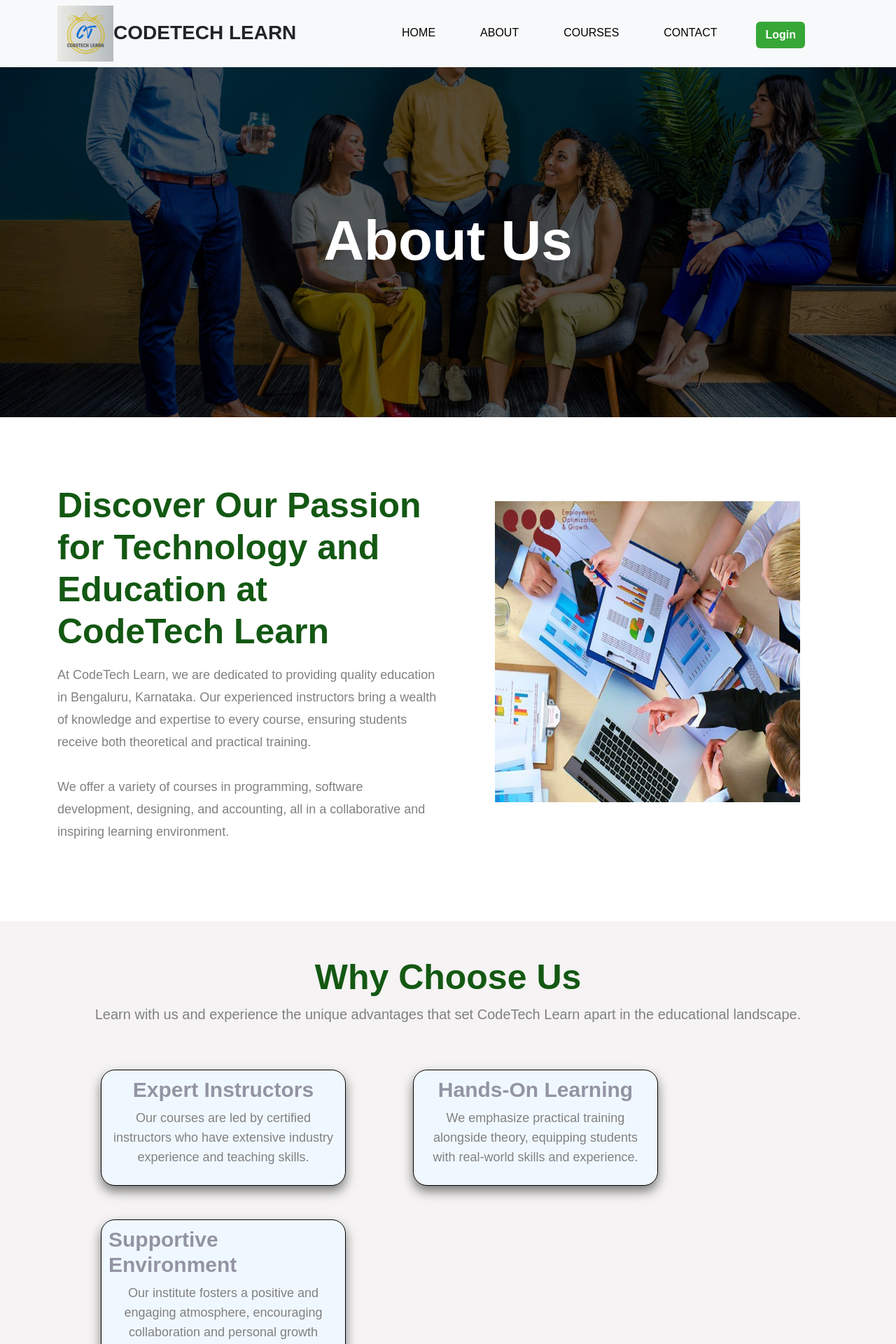
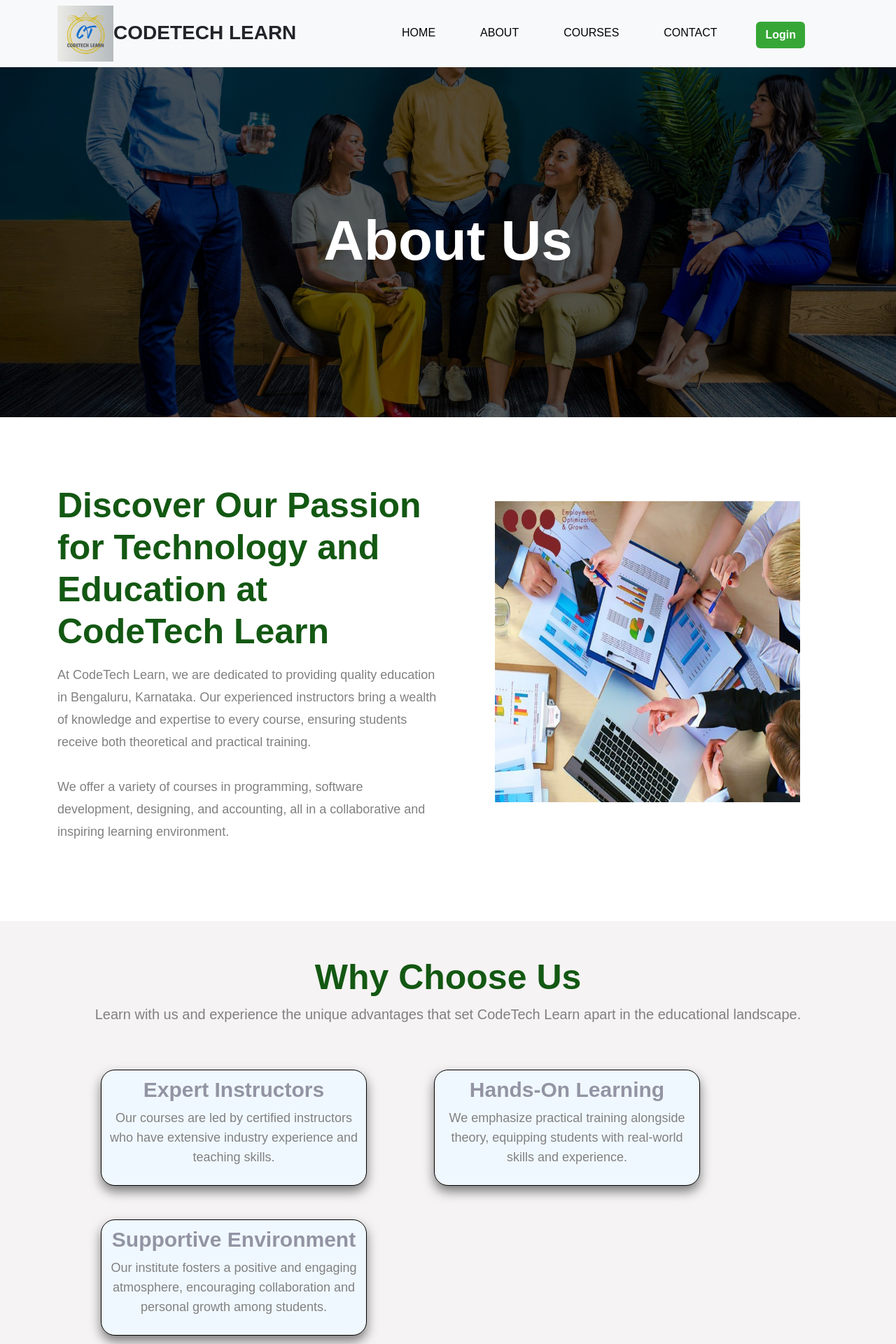
Before and after one commit to sanvine/FinalWebsite, a React (Create React App) app in the folder newpractice/Frontend/myapp/: page /about in a window 1280 px wide. Shown: the top 1920 px of the page at 70% size. Built offline with nearby package versions, Linux system fonts and the light colour scheme.

Commit message:
Update App.css

```diff
--- a/newpractice/Frontend/myapp/src/App.css
+++ b/newpractice/Frontend/myapp/src/App.css
@@ -401,7 +401,7 @@
 }
 .about-choose{
   border: solid 1px black;
-  width: 350px;
+  width: 380px;
   padding: 10px;
   background-color:aliceblue;
   border-radius: 20px;
```
